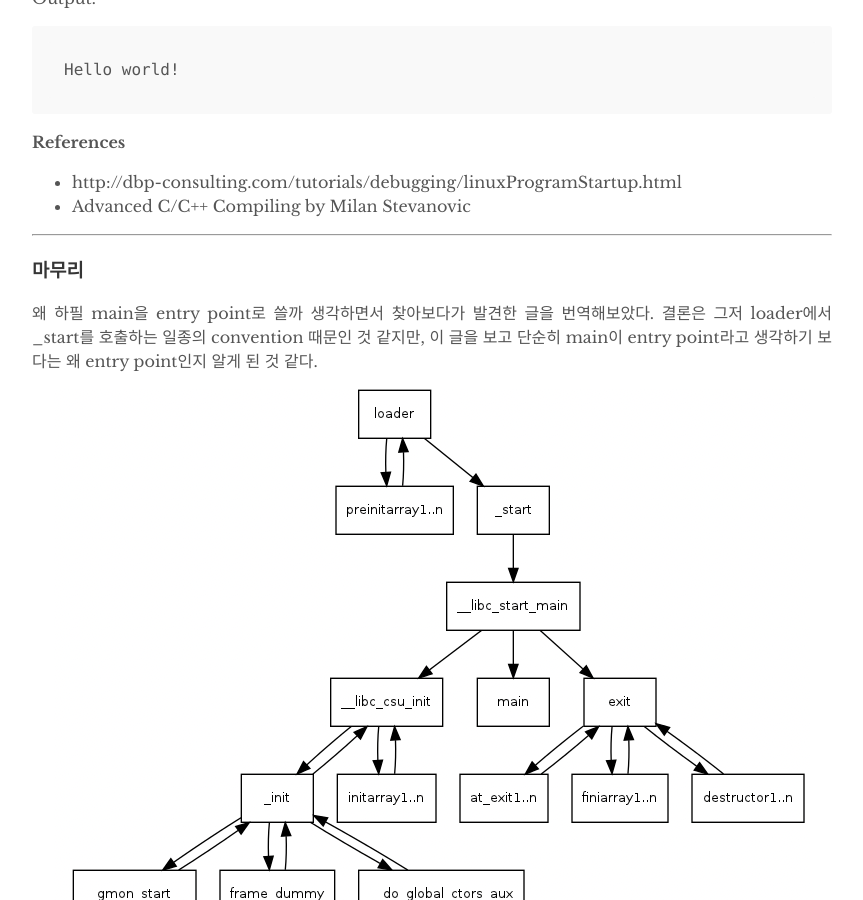
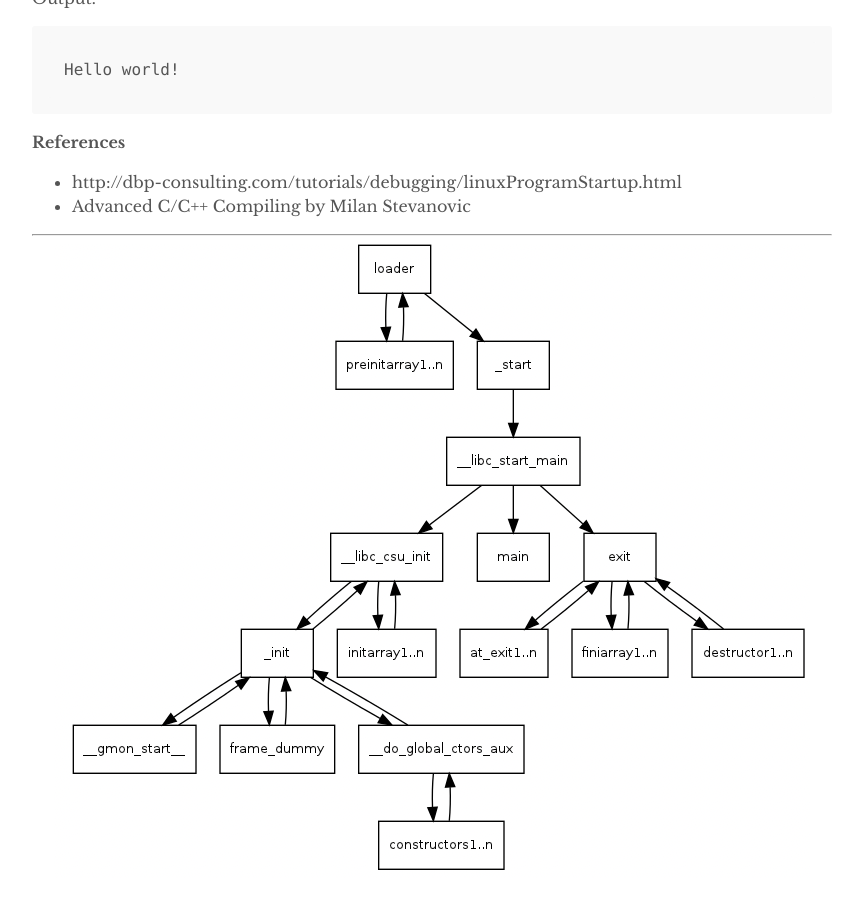
Before and after one commit to doremin/doremin.github.io, a Jekyll site: the page built from _posts/2021-02-06-01:10.md, in a window 1280 px wide and 900 px high, scrolled down 3813 px. Shown: the whole window, without its empty margins (208-1071 px from the left). Built offline with Jekyll 4.4.1, drawn with Linux system fonts in a browser that asks for light colours.

Commit message:
fix post

```diff
--- a/_posts/2021-02-06-01:10.md
+++ b/_posts/2021-02-06-01:10.md
@@ -152,8 +152,4 @@ Hello world!
 
 ---
 
-### 마무리
-
-왜 하필 main을 entry point로 쓸까 생각하면서 찾아보다가 발견한 글을 번역해보았다. 결론은 그저 loader에서 _start를 호출하는 일종의 convention 때문인 것 같지만, 이 글을 보고 단순히 main이 entry point라고 생각하기 보다는 왜 entry point인지 알게 된 것 같다.
-
 ![main](/assets/images/2021-02-06/2021-02-06-1.png)
```
